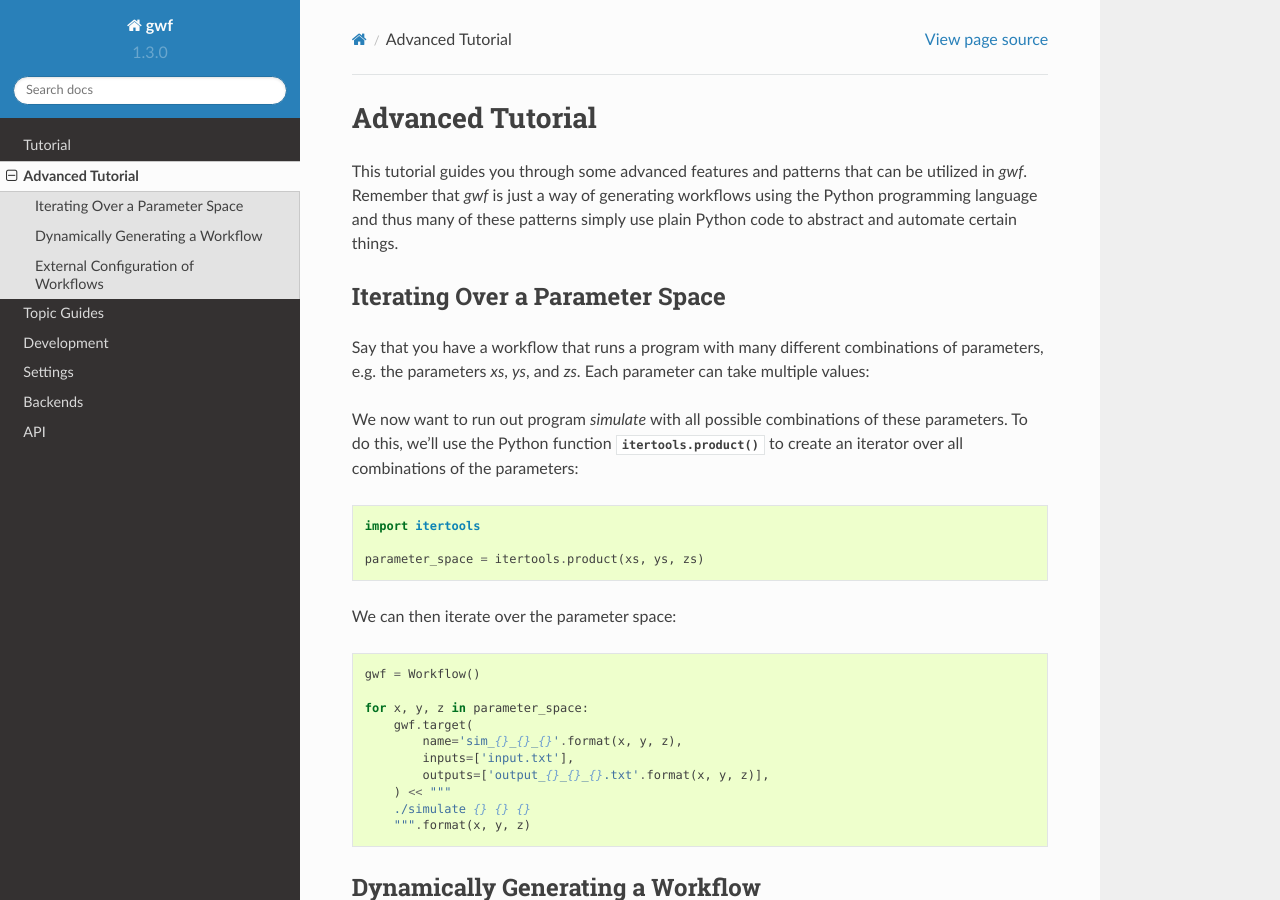
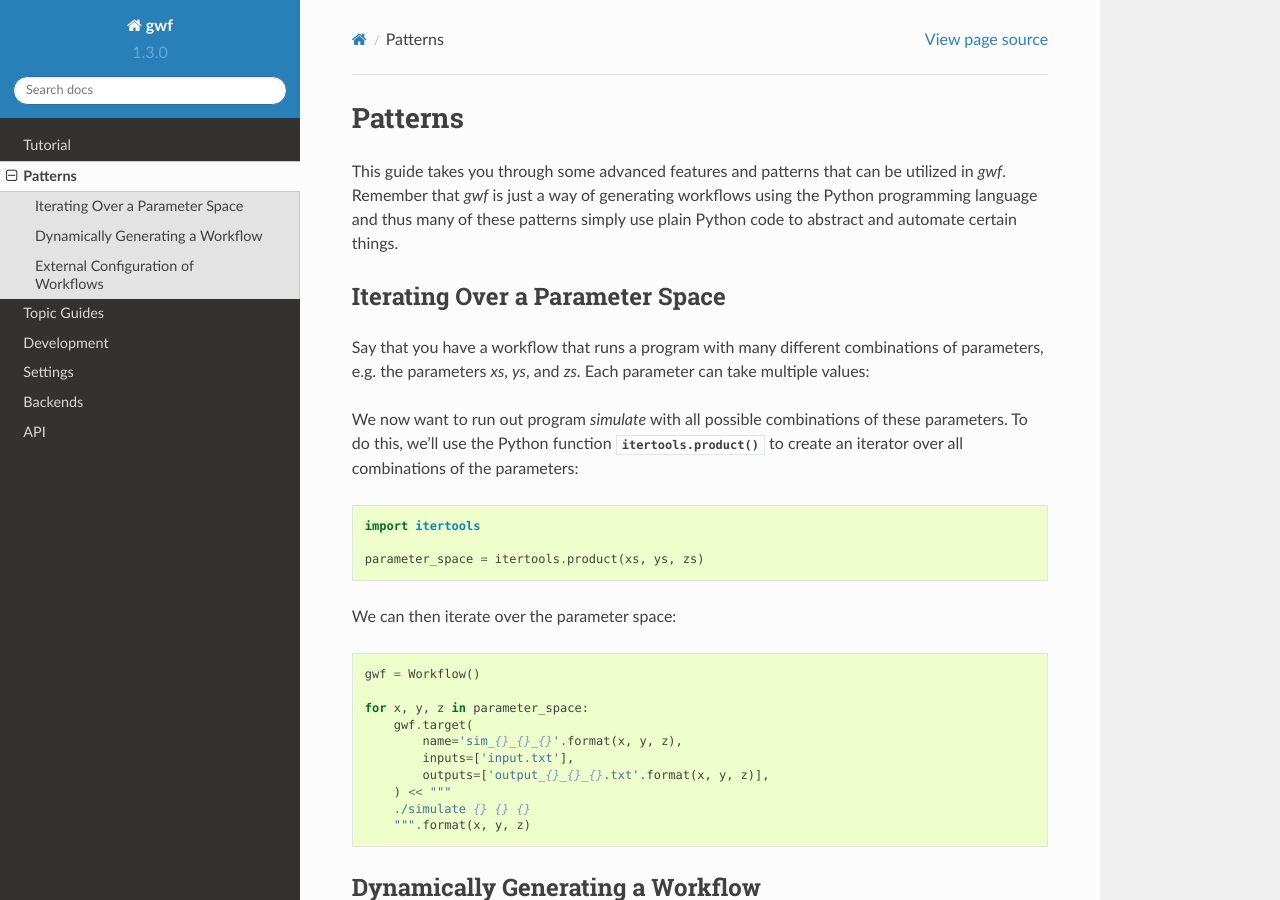
Before and after one commit to gwforg/gwf, a Sphinx documentation site: the page built from docs/patterns.rst, in a window 1280 px wide and 900 px high. Built offline with Sphinx 7.4.7 and the Read the Docs theme 2.0.0, drawn with Linux system fonts in a browser that asks for light colours.

Commit message:
Renamed advanced tutorial to patterns.

```diff
--- a/docs/index.rst
+++ b/docs/index.rst
@@ -48,7 +48,7 @@ Getting Started
    :maxdepth: 2
 
    tutorial
-   advancedtutorial
+   patterns
 
 Topic Guides
 ============
--- a/docs/advancedtutorial.rst
+++ b/docs/patterns.rst
@@ -1,10 +1,10 @@
-.. _advancedtutorial:
+.. _patterns:
 
-=================
-Advanced Tutorial
-=================
+========
+Patterns
+========
 
-This tutorial guides you through some advanced features and patterns that can
+This guide takes you through some advanced features and patterns that can
 be utilized in *gwf*. Remember that *gwf* is just a way of generating
 workflows using the Python programming language and thus many of these
 patterns simply use plain Python code to abstract and automate certain
```
